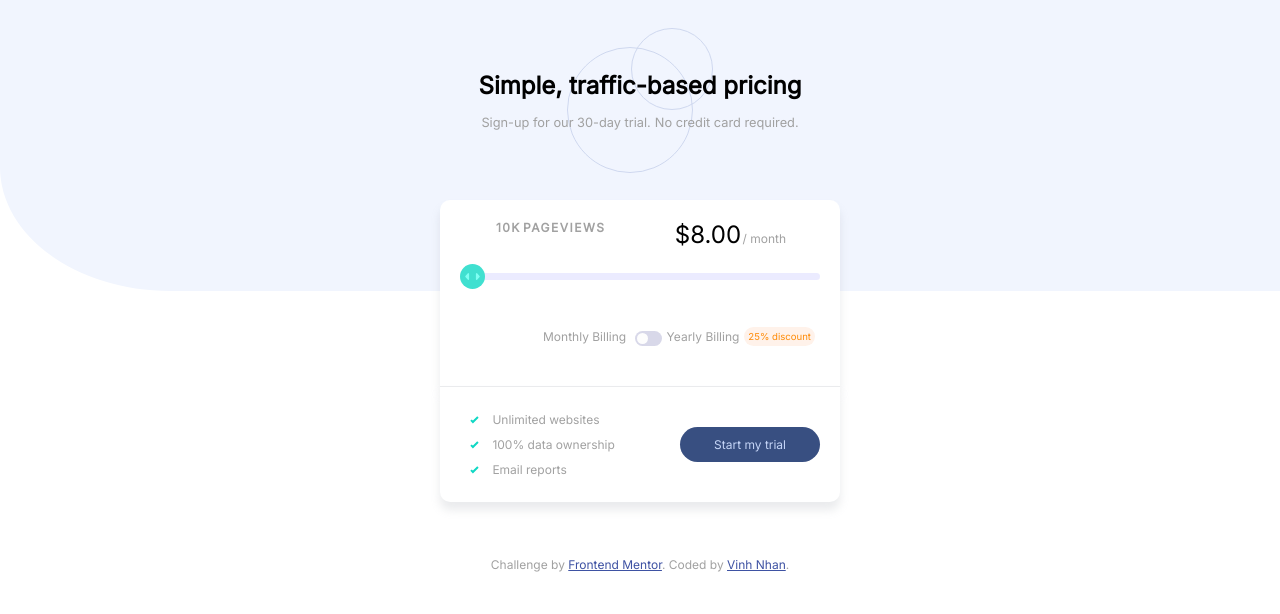
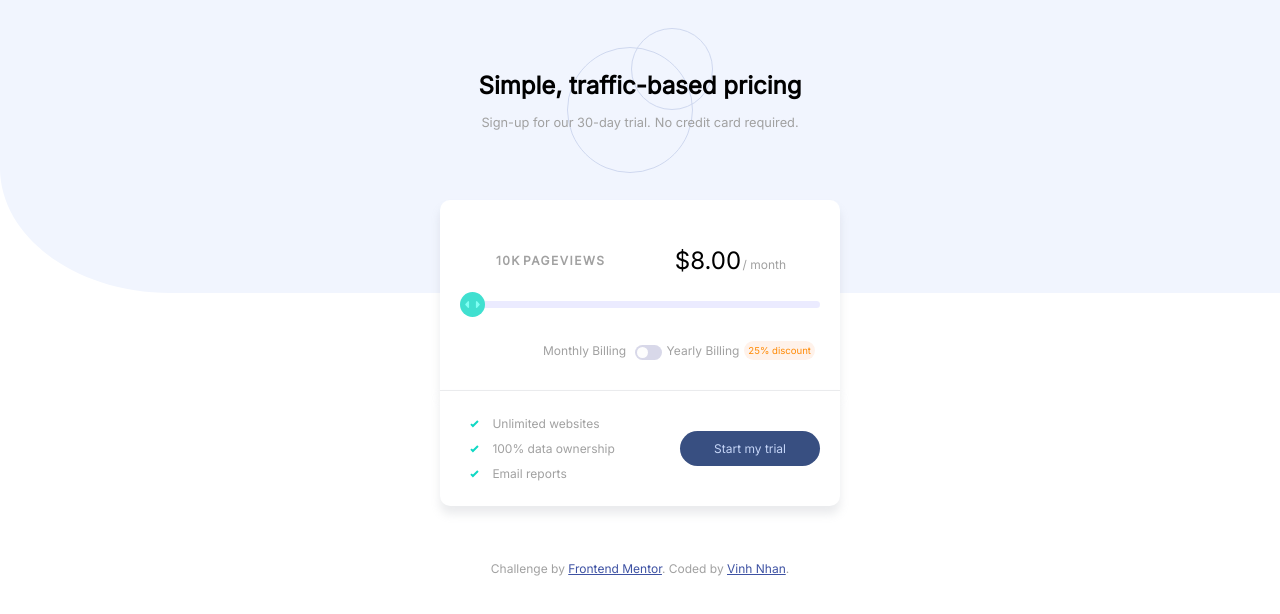
Before and after one commit to vinhyan/interactive-pricing-component-main, a plain HTML site: page index.html in a window 1280 px wide. Drawn offline with Linux system fonts and the light colour scheme.

Commit message:
Edit JS script tag & minor style update

```diff
--- a/index.html
+++ b/index.html
@@ -68,6 +68,6 @@
       Coded by <a href="#">Vinh Nhan</a>.
     </div>
   </section>
-  <script src="/sources/app/app.js"></script>
+  <script src="/sources/app/app.js" type="text/javascript"></script>
 </body>
 </html>
--- a/sources/style/style.css
+++ b/sources/style/style.css
@@ -139,7 +139,7 @@ body {
     display: flex;
     justify-content: flex-end;
     align-items: baseline;
-    margin-top: 10px;
+    margin-top: 30px;
 
 }
 
@@ -342,12 +342,23 @@ input:checked + .toggle:before {
 
     .views-price {
         flex-direction: row;
+        height: 10vh;
         position: relative;
+        align-items: center;
     }
 
     .slider {
         position: absolute;
-        top: 55%;
+        bottom: -10%;
+
+    }
+
+    .monthly {
+        padding: 10px 0;
+    }
+
+    .yearly {
+        padding: 10px 0;
     }
 
     .discount {
```
